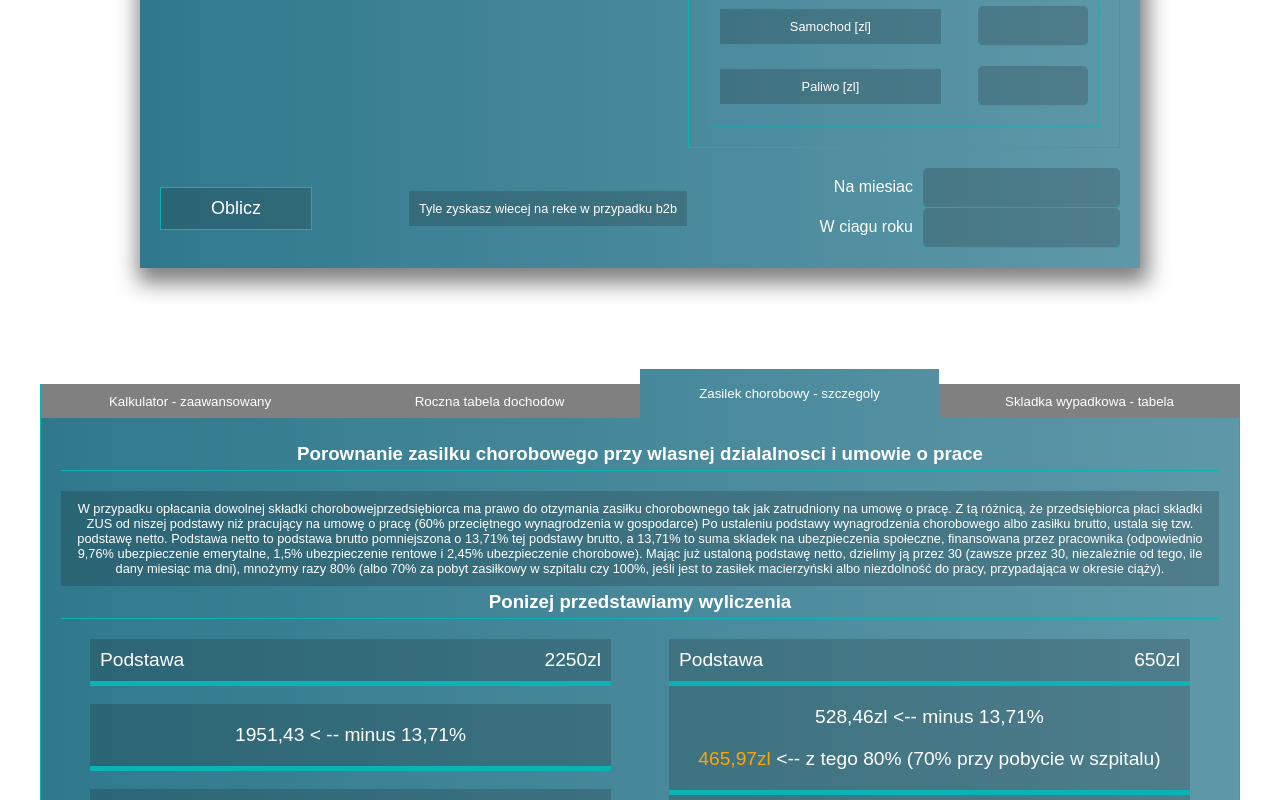
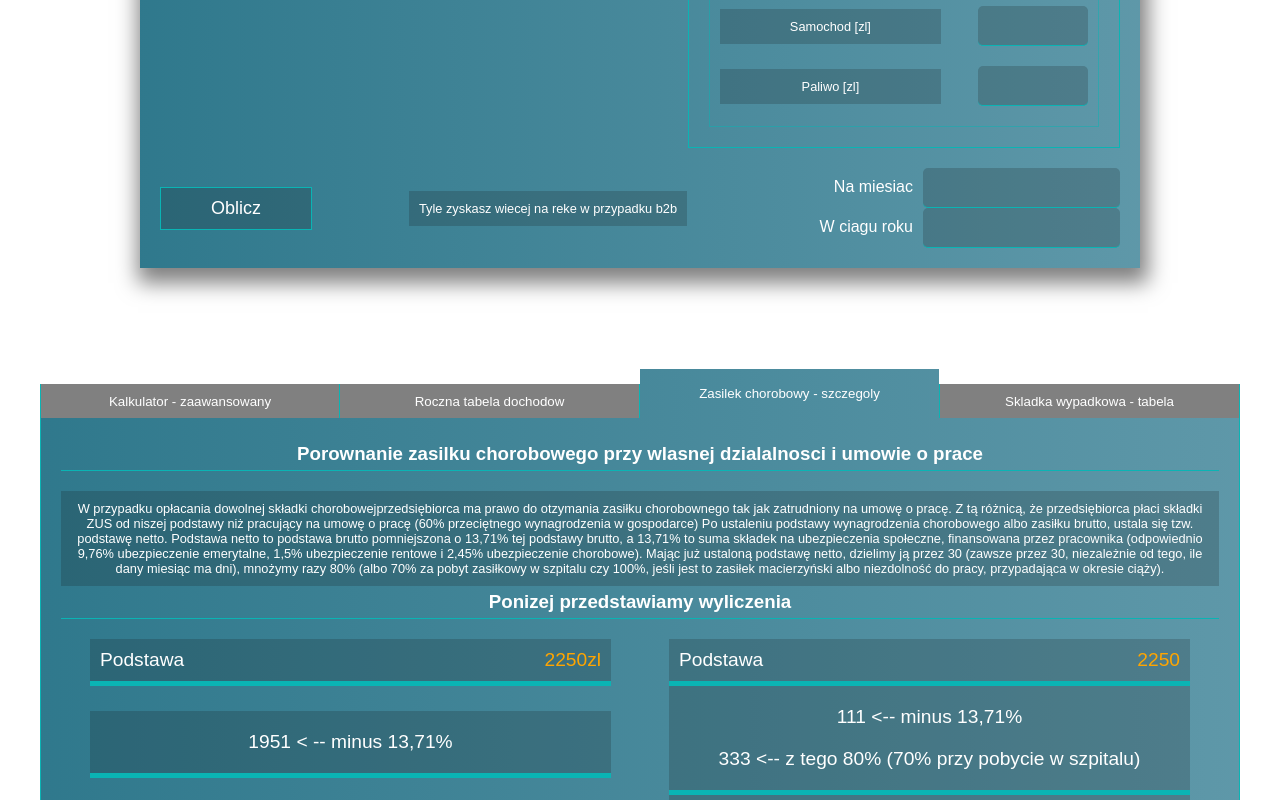
Before and after one commit to Placekkk/Kalkulator-B2B, a React (Create React App) app in the folder my-app/: page / in a window 1280 px wide. Both pictures are taken after a click on the button "Zasilek chorobowy - szczegoly". Shown: the part 499-1299 px from the top of the page. Built offline with nearby package versions, Linux system fonts and the light colour scheme.

Commit message:
colorfix

```diff
--- a/my-app/src/Components/Gibs.jsx
+++ b/my-app/src/Components/Gibs.jsx
@@ -27,22 +27,22 @@ class Gibs extends React.Component {
                         <div className={'basic-holder'}>
                             <p className={'result-text'}>Podstawa</p>
                             <br/>
-                            <p className={'result-text'}>2250zl</p>
+                            <p className={'result-text'}><span className={'money-display'}>2250zl</span></p>
                         </div>
 
 
                         <div className={'basic-holder-line'}>
-                        <p className={'result-text '}>1951,43 {'\x3C'} -- minus 13,71%</p>
+                        <p className={'result-text '}>1951 {'\x3C'} -- minus 13,71%</p>
                         </div>
 
                         <div className={'basic-holder-line'}>
-                        <p className={'result-text'}>1553,22zl - 1951,43 {'\x3C'}-- z tego 80% (70% przy pobycie w szpitalu</p>
+                            <p className={'result-text'}>1944 {'\x3C'}-- z tego 80% (70% przy pobycie w szpitalu</p>
                         </div>
 
                         <div className={'basic-holder'}>
 
                                 <p className={'result-text-fit'}>Za kazdy dzien nieobecnosci pracownik dostanie</p>
-                                <p className={'result-text-fit'}>51,77zl</p>
+                            <p className={'result-text-fit'}>111zl </p>
 
                         </div>
 
@@ -51,18 +51,18 @@ class Gibs extends React.Component {
                     <div className={'compare-holder-b2b'}>
                         <div className={' basic-holder'}>
                             <p className={'result-text'}>Podstawa</p>
-                            <p className={'result-text'}>650zl</p>
+                            <p className={'result-text'}><span className={'money-display'}>2250</span></p>
                         </div>
 
                         <div className={'basic-holder-col'}>
-                        <p className={'result-text'}>528,46zl {'\x3C'}-- minus 13,71%</p>
-                        <p className={'result-text'}><span className={'money-display'}>465,97zl</span> {'\x3C'}-- z tego 80% (70% przy pobycie w szpitalu)</p>
+                        <p className={'result-text'}>111 {'\x3C'}-- minus 13,71%</p>
+                        <p className={'result-text'}>333 {'\x3C'}-- z tego 80% (70% przy pobycie w szpitalu)</p>
                         </div>
 
                         <div className={'basic-holder-col'}>
                             <p className={'result-text-fit'}>Za kazdy dzien nieobecnosci przedsiebiorca dostanie 15,53</p>
                             <p className={'result-text-fit'}>Razem na dzien 22,65</p>
-                            <p className={'result-text-fit'}>W czasie choroby nie musi też płacić składek społecznych czyli dziennie: <span className={'money-display'}>7,12</span></p>
+                            <p className={'result-text-fit'}>W czasie choroby nie musi też płacić składek społecznych czyli dziennie: 7.22zl</p>
                         </div>
 
                     </div>
```
